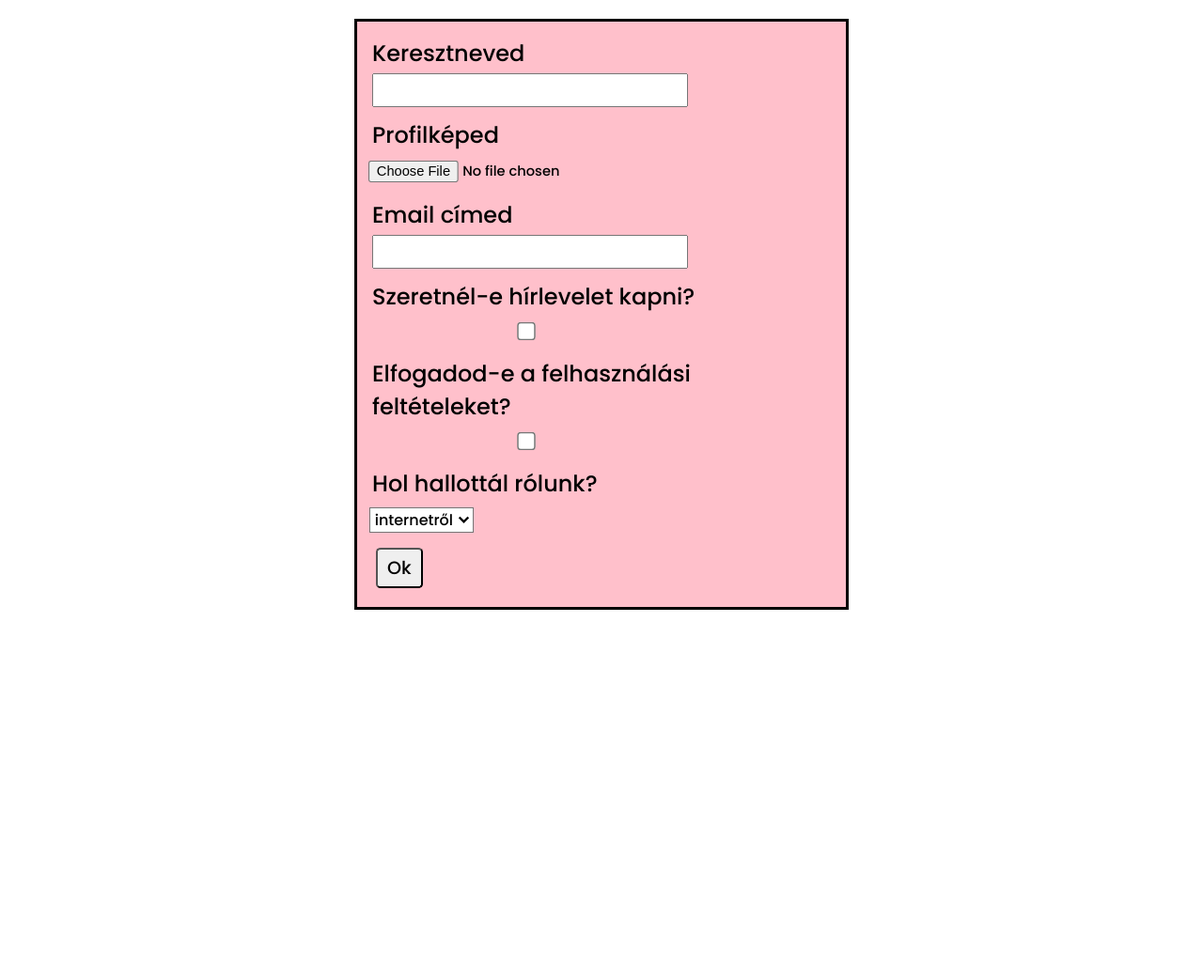
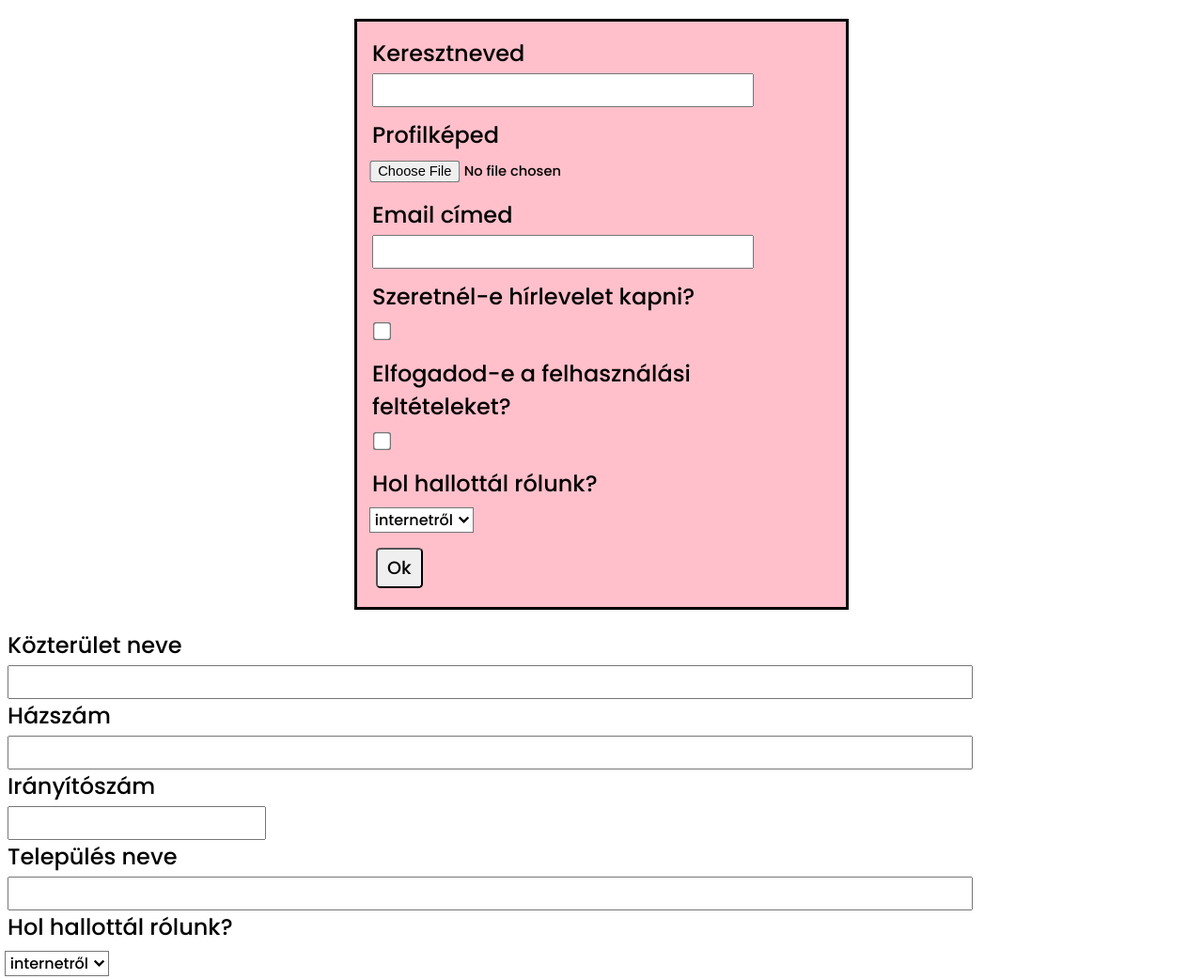
Before and after one commit to Cserne/w7-practices, a plain HTML site: page index.html in a window 1280 px wide. Shown: the top 1042 px of the page at 94% size. Before the commit the page ends 800 px from the top, so only its background shows below. Drawn offline with Linux system fonts and the light colour scheme.

Commit message:
Changes added.

```diff
--- a/script.js
+++ b/script.js
@@ -25,11 +25,12 @@ const functionName = () => {
 meghívása: functionName();
 */
 
-const inputElement = (type, name, label) => {
-   return `
+const inputElement = (type, name, label, req = "") => {
+   console.log(req);
+    return `
         <div>
             <label>${label}</label>
-            <input type="${type}" name="${name}">
+            <input type="${type}" name="${name}" ${req}>
         </div>
     `
 };
@@ -55,18 +56,93 @@ const selectElement = (type, name, label, selectOptions) => {
 const formElement = '<form id="form">' + inputElement("text", "firstName", "Keresztneved") + inputElement("file", "profilePicture", "Profilképed") + inputElement("email", "personalEmail", "Email címed") + inputElement("checkbox", "newsLetter", "Szeretnél-e hírlevelet kapni?") +  inputElement("checkbox", "terms", "Elfogadod-e a felhasználási feltételeket?") +  selectElement("select", "where", "Hol hallottál rólunk?", ["internetről", "ismerőstől", "egyéb"]) + ' <button>Ok</button>' + '</form>'
 */
 
+/*
+const nameData = { //Ezeknek semmi köze a paraméterekhez, véletlen, hogy ugyanúgy hívják őket!!!
+    type: "text",
+    name: "firstName",
+    label:"Keresztneved"
+}
+*/
 
+const anotherFormFields = [
+    {
+        type: "text",
+        name: "street",
+        label: "Közterület neve"
+    },
+    {
+        type: "text",
+        name: "houseNumber",
+        label: "Házszám"
+    },
+    {
+        type: "number",
+        name: "zipCode",
+        label: "Irányítószám"
+    },
+    {
+        type: "text",
+        name: "city",
+        label: "Település neve"
+    }
+]
+
+const formFields = [
+    {
+        type: "text",
+        name: "firstName",
+        label:"Keresztneved"
+    },
+    {
+        type: "file",
+        name: "profilePicture",
+        label:"Profilképed"
+    },
+    {
+        type: "email",
+        name: "personalEmail",
+        label:"Email címed",
+        required: "required"
+    },
+    {
+        type: "checkbox",
+        name: "newsLetter",
+        label:"Szeretnél-e hírlevelet kapni?"
+    },
+    {
+        type: "checkbox",
+        name: "terms",
+        label:"Elfogadod-e a felhasználási feltételeket?"
+    }
+]
+
+const formElement = (ffs, id) => {
+    let toForm = "";
+    for (const ff of ffs) {
+        toForm += inputElement(ff.type, ff.name, ff.label, ff.required)
+    }
+    return `
+    <form id="${id}">
+        ${toForm}
+        ${ selectElement("select", "where", "Hol hallottál rólunk?", ["internetről", "ismerőstől", "egyéb"]) }
+        <button>Ok</button>
+    </form>
+`
+}
+
+/*
 const formElement = `
     <form id="form">
-        ${ inputElement("text", "firstName", "Keresztneved") }
+        ${ inputElement(nameData.type, nameData.name, nameData.label) }
         ${ inputElement("file", "profilePicture", "Profilképed") }
-        ${ inputElement("email", "personalEmail", "Email címed") }
+        ${ inputElement("email", "personalEmail", "Email címed", "required") }
         ${ inputElement("checkbox", "newsLetter", "Szeretnél-e hírlevelet kapni?") }
         ${ inputElement("checkbox", "terms", "Elfogadod-e a felhasználási feltételeket?") }
         ${ selectElement("select", "where", "Hol hallottál rólunk?", ["internetről", "ismerőstől", "egyéb"]) }
         <button>Ok</button>
     </form>
 `;
+*/
 
 const formSubmit = (event) => {
     event.preventDefault(); //ez éri el, hogy az alapértelmezett submitje ne fusson le az eseménynek
@@ -92,7 +168,8 @@ const inputEvent = (event) => {
 
 function loadEvent() {
     const root = document.getElementById("root");
-    root.insertAdjacentHTML("beforeend", formElement);
+    root.insertAdjacentHTML("beforeend", formElement(formFields, "form"));
+    root.insertAdjacentHTML("beforeend", formElement(anotherFormFields, "form2"));
     root.insertAdjacentHTML("beforeend", `
     <div id="inputValueContent"></div>
     `);
--- a/style.css
+++ b/style.css
@@ -17,9 +17,12 @@ body {
 }
 
 input {
-    width: 20rem;
+    font-family: 'Poppins', sans-serif;
     padding: 6px;
-    font-family: 'Poppins', sans-serif;
+}
+
+input[type=email], [type=text] {
+    width: 80%;
 }
 
 input[type=checkbox] {
@@ -42,7 +45,7 @@ select {
 }
 
 input:focus {
-    background-color: rgb(175, 174, 174);
+    background-color: rgb(214, 214, 214);
 }
 
 label {
```
